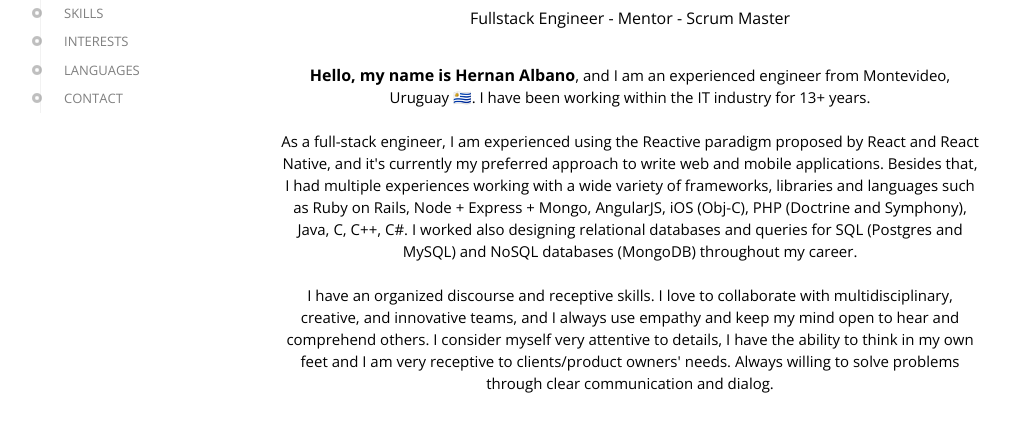
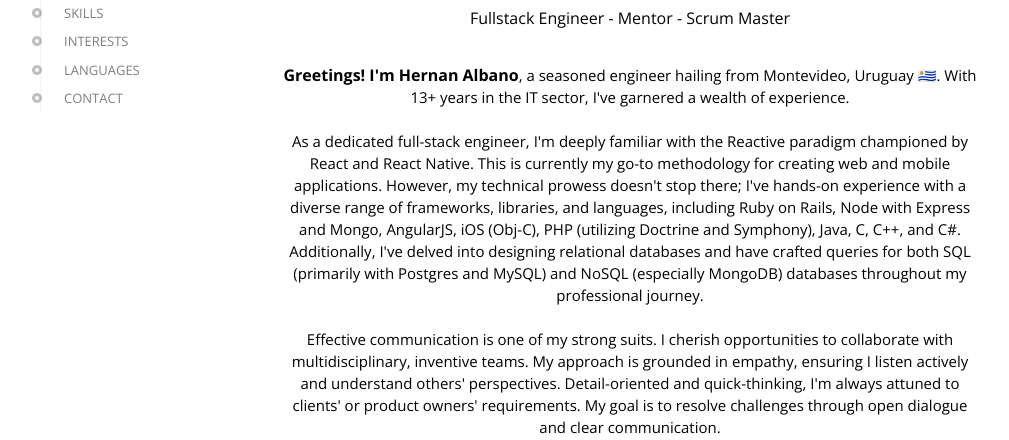
Before and after one commit to halbano/personal-site, a plain HTML site: page index.html in a window 1280 px wide. Shown: the part 336-776 px from the top of the page, without its empty margins (10-1019 px from the left). Drawn offline with nearby package versions, Linux system fonts and the light colour scheme.

Commit message:
Improved heading

```diff
--- a/index.html
+++ b/index.html
@@ -81,7 +81,11 @@
                 <hr class="empty">
                 <p class="header-name">Hi, I’m Hernan</p>
                 <p class="header-title">Fullstack Engineer - Mentor - Scrum Master</p>
-                <p class="header-subtitle"><b>Hello, my name is Hernan Albano</b>, and I am an experienced engineer from Montevideo, Uruguay 🇺🇾. I have been working within the IT industry for 13+ years.<br><br> As a full-stack engineer, I am experienced using the Reactive paradigm proposed by React and React Native, and it's currently my preferred approach to write web and mobile applications. Besides that, I had multiple experiences working with a wide variety of frameworks, libraries and languages such as Ruby on Rails, Node + Express + Mongo, AngularJS, iOS (Obj-C), PHP (Doctrine and Symphony), Java, C, C++, C#. I worked also designing relational databases and queries for SQL (Postgres and MySQL) and NoSQL databases (MongoDB) throughout my career. <br><br>I have an organized discourse and receptive skills. I love to collaborate with multidisciplinary, creative, and innovative teams, and I always use empathy and keep my mind open to hear and comprehend others. I consider myself very attentive to details, I have the ability to think in my own feet and I am very receptive to clients/product owners' needs. Always willing to solve problems through clear communication and dialog.</p>
+                <p class="header-subtitle">
+                    <b>Greetings! I'm Hernan Albano</b>, a seasoned engineer hailing from Montevideo, Uruguay 🇺🇾. With 13+ years in the IT sector, I've garnered a wealth of experience.<br><br>
+                    As a dedicated full-stack engineer, I'm deeply familiar with the Reactive paradigm championed by React and React Native. This is currently my go-to methodology for creating web and mobile applications. However, my technical prowess doesn't stop there; I've hands-on experience with a diverse range of frameworks, libraries, and languages, including Ruby on Rails, Node with Express and Mongo, AngularJS, iOS (Obj-C), PHP (utilizing Doctrine and Symphony), Java, C, C++, and C#. Additionally, I've delved into designing relational databases and have crafted queries for both SQL (primarily with Postgres and MySQL) and NoSQL (especially MongoDB) databases throughout my professional journey. <br><br>
+                    Effective communication is one of my strong suits. I cherish opportunities to collaborate with multidisciplinary, inventive teams. My approach is grounded in empathy, ensuring I listen actively and understand others' perspectives. Detail-oriented and quick-thinking, I'm always attuned to clients' or product owners' requirements. My goal is to resolve challenges through open dialogue and clear communication.
+                </p>
             </div>
         </div>
     </div>
```
